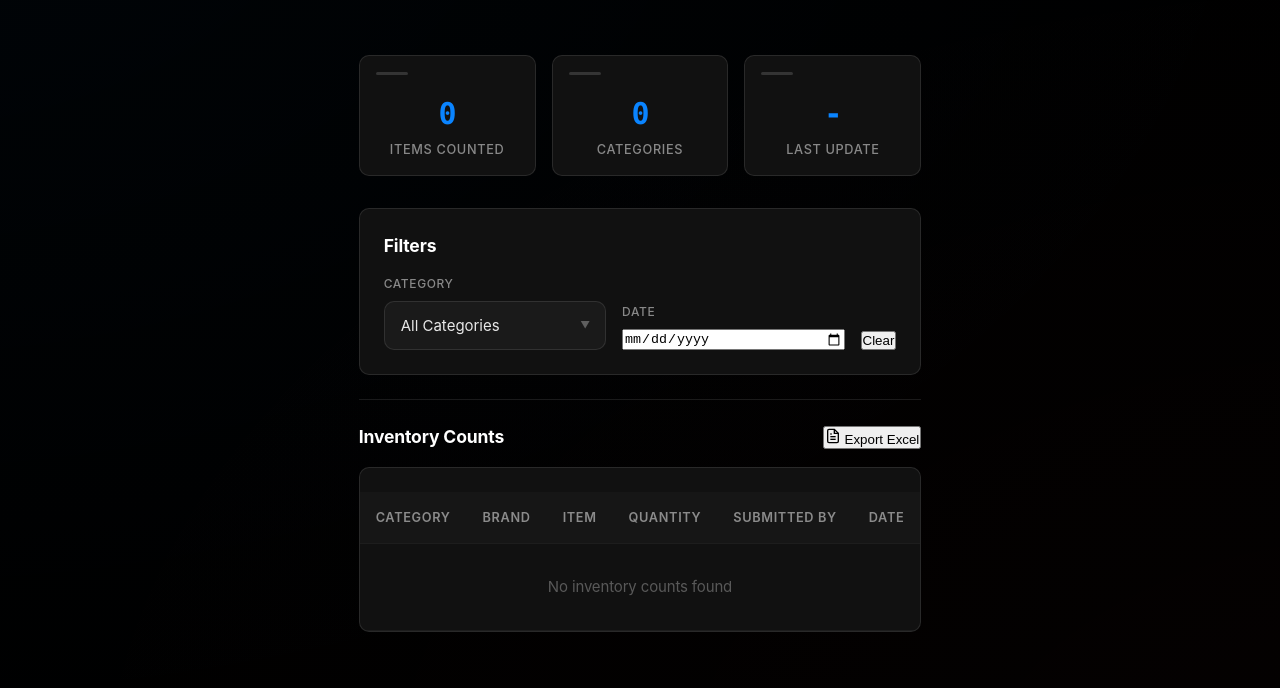
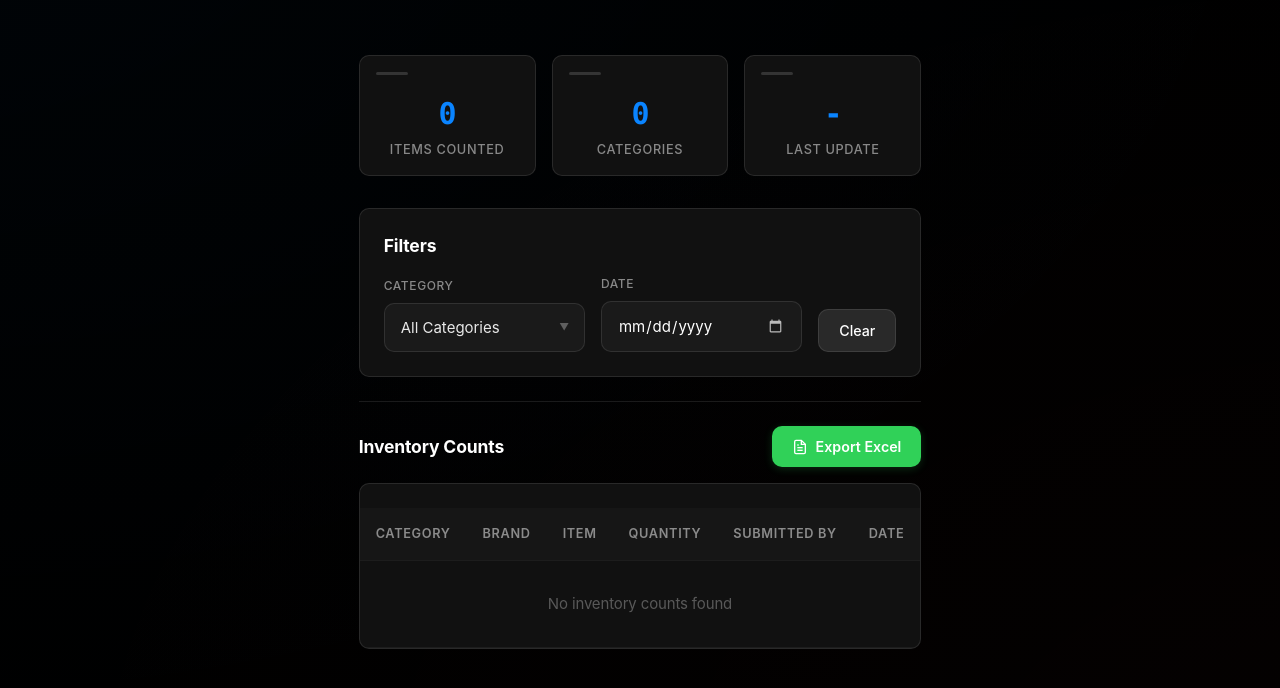
Before and after one commit to Plasticduck/mightynote, a website: page inventory-dashboard.html in a window 1280 px wide. Shown: the part 74-762 px from the top of the page. Drawn offline with Linux system fonts and the light colour scheme; no server answers; sample sign-in values are in the browser's storage.

Commit message:
Improve styling for date input and Export Excel button in inventory dashboard

```diff
--- a/inventory-dashboard.html
+++ b/inventory-dashboard.html
@@ -102,6 +102,103 @@
             color: var(--accent-green);
             text-align: right;
         }
+
+        /* Date Input Styling */
+        #filterDate {
+            width: 100%;
+            padding: 14px 16px;
+            font-family: var(--font-primary);
+            font-size: 1rem;
+            color: var(--white);
+            background: var(--bg-input);
+            border: 1px solid var(--border-color);
+            border-radius: var(--radius-md);
+            transition: all var(--transition-base);
+            cursor: pointer;
+        }
+
+        #filterDate:hover {
+            background: var(--bg-hover);
+            border-color: var(--white-15);
+        }
+
+        #filterDate:focus {
+            outline: none;
+            border-color: var(--accent-blue);
+            box-shadow: 0 0 0 3px var(--accent-blue-dim);
+        }
+
+        #filterDate::-webkit-calendar-picker-indicator {
+            filter: invert(1);
+            cursor: pointer;
+            opacity: 0.7;
+        }
+
+        #filterDate::-webkit-calendar-picker-indicator:hover {
+            opacity: 1;
+        }
+
+        /* Export Excel Button Styling */
+        #exportExcelBtn {
+            display: flex;
+            align-items: center;
+            justify-content: center;
+            gap: var(--space-sm);
+            padding: 12px 20px;
+            font-family: var(--font-primary);
+            font-size: 0.95rem;
+            font-weight: 600;
+            color: var(--white);
+            background: var(--accent-green);
+            border: none;
+            border-radius: var(--radius-md);
+            cursor: pointer;
+            transition: all var(--transition-base);
+            box-shadow: 0 2px 8px rgba(48, 209, 88, 0.2);
+        }
+
+        #exportExcelBtn:hover {
+            background: #28c048;
+            box-shadow: 0 4px 12px rgba(48, 209, 88, 0.3);
+            transform: translateY(-1px);
+        }
+
+        #exportExcelBtn:active {
+            transform: translateY(0);
+        }
+
+        #exportExcelBtn svg {
+            flex-shrink: 0;
+        }
+
+        #exportExcelBtn:disabled {
+            opacity: 0.5;
+            cursor: not-allowed;
+            transform: none;
+        }
+
+        /* Clear Button Styling */
+        #clearFiltersBtn {
+            padding: 12px 20px;
+            font-family: var(--font-primary);
+            font-size: 0.95rem;
+            font-weight: 500;
+            color: var(--white);
+            background: var(--white-10);
+            border: 1px solid var(--border-color);
+            border-radius: var(--radius-md);
+            cursor: pointer;
+            transition: all var(--transition-base);
+        }
+
+        #clearFiltersBtn:hover {
+            background: var(--white-15);
+            border-color: var(--white-15);
+        }
+
+        #clearFiltersBtn:active {
+            transform: scale(0.98);
+        }
     </style>
 </head>
 <body>
@@ -164,10 +261,10 @@
                         </div>
                         <div class="form-group" style="flex: 1; min-width: 200px;">
                             <label for="filterDate">Date</label>
-                            <input type="date" id="filterDate" class="form-input">
+                            <input type="date" id="filterDate">
                         </div>
                         <div class="form-group">
-                            <button type="button" class="btn-secondary" id="clearFiltersBtn">Clear</button>
+                            <button type="button" id="clearFiltersBtn">Clear</button>
                         </div>
                     </div>
                 </div>
@@ -177,7 +274,7 @@
                     <div style="display: flex; justify-content: space-between; align-items: center; margin-bottom: var(--space-md);">
                         <h3 style="color: var(--white); margin: 0;">Inventory Counts</h3>
                         <div style="display: flex; gap: var(--space-sm);">
-                            <button type="button" class="btn-secondary" id="exportExcelBtn">
+                            <button type="button" id="exportExcelBtn">
                                 <svg width="16" height="16" viewBox="0 0 24 24" fill="none" stroke="currentColor" stroke-width="2">
                                     <path d="M14 2H6a2 2 0 0 0-2 2v16a2 2 0 0 0 2 2h12a2 2 0 0 0 2-2V8z"/>
                                     <polyline points="14 2 14 8 20 8"/>
```
